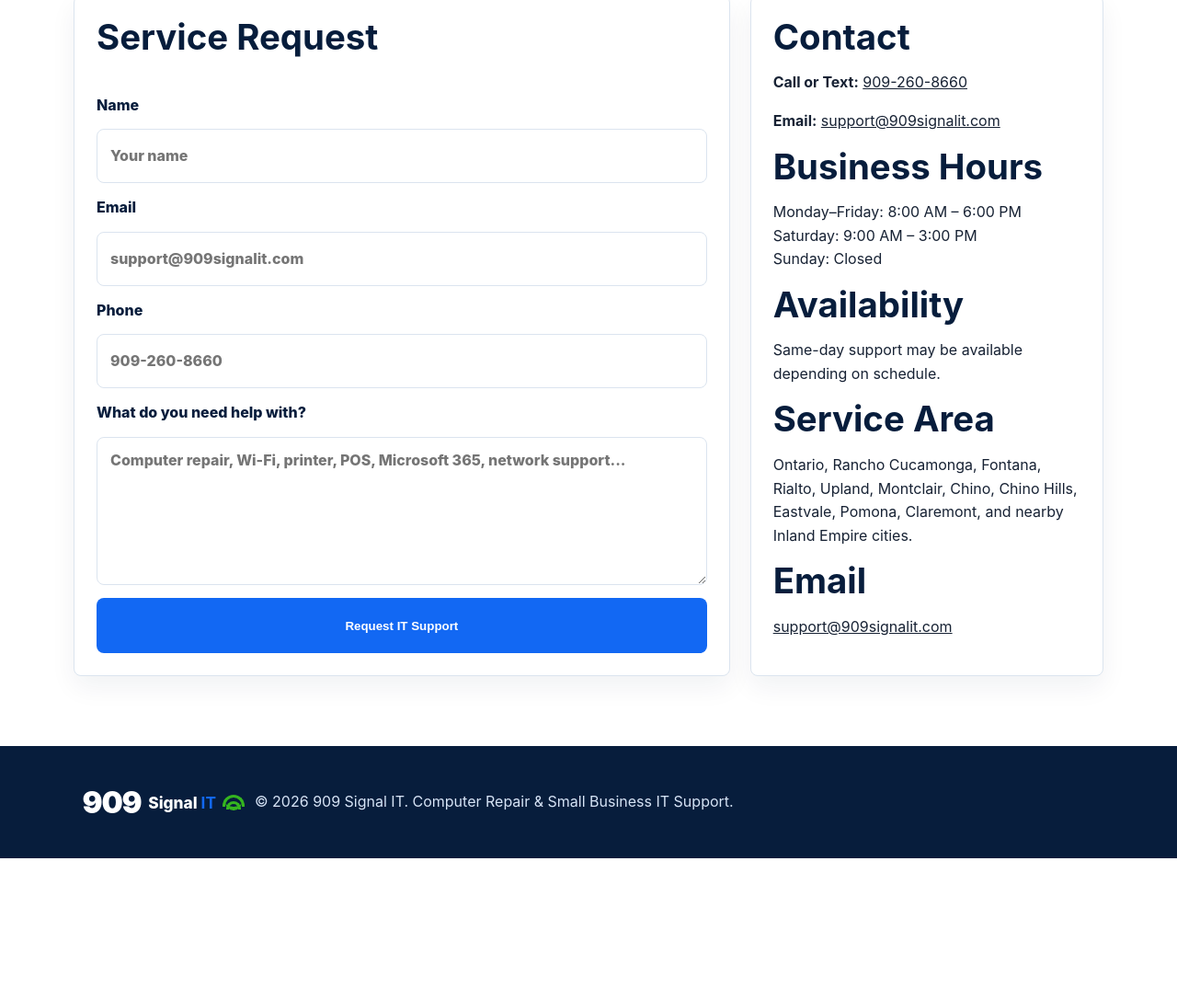
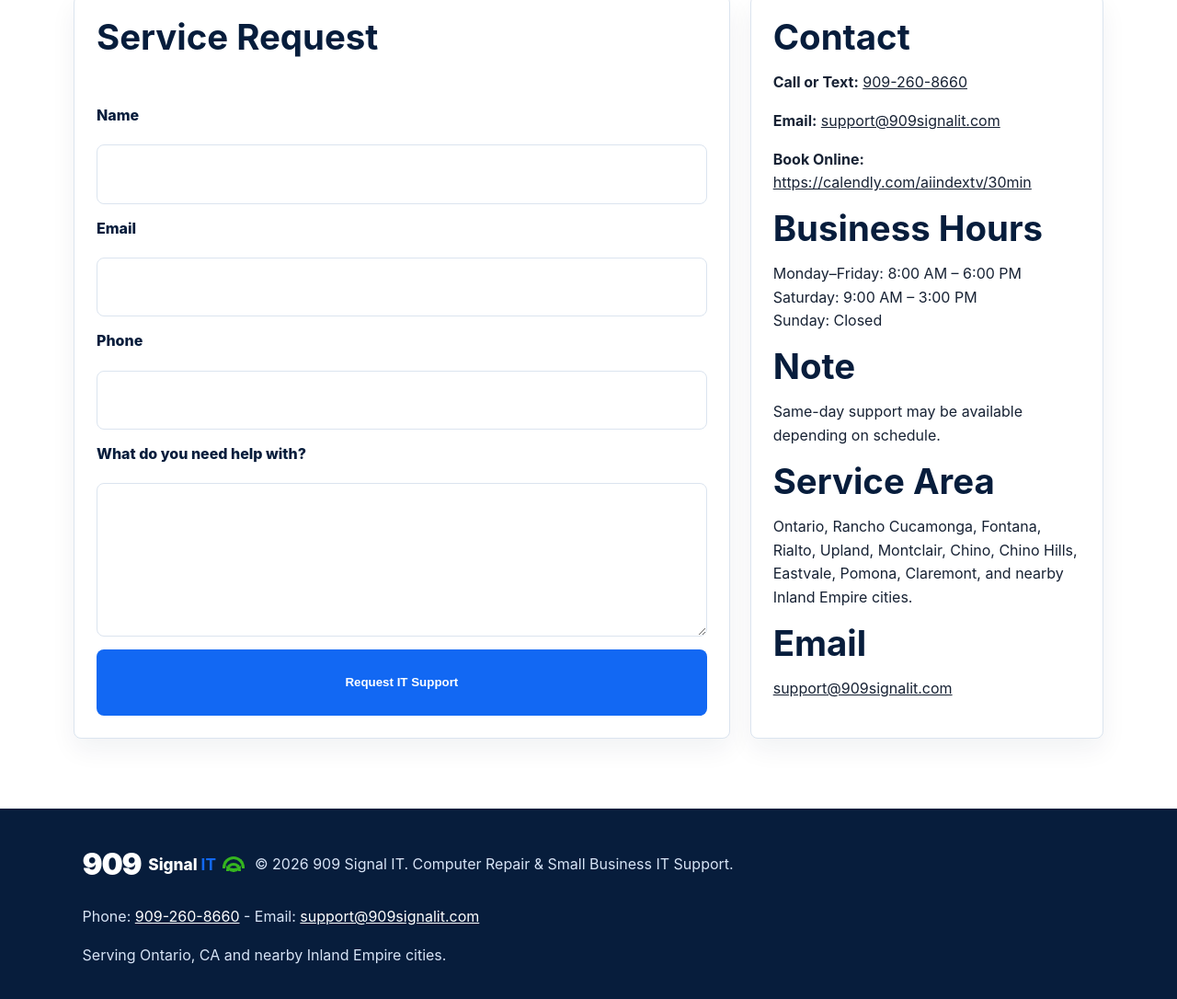
Before and after one commit to hanselboyd/909signalit-website, a website built with Vite: page contact.html in a window 1280 px wide. Shown: the part 1585-2671 px from the top of the page at 92% size. Before the commit the page ends 2518 px from the top, so only its background shows below. Built offline with nearby package versions, Linux system fonts and the light colour scheme; a script that the page names is missing.

```diff
--- a/contact.html
+++ b/contact.html
@@ -46,19 +46,20 @@
       <section class="section contact-layout">
         <form class="contact-form" aria-label="Service request form">
           <h2>Service Request</h2>
-          <label>Name <input type="text" name="name" placeholder="Your name" /></label>
-          <label>Email <input type="email" name="email" placeholder="support@909signalit.com" /></label>
-          <label>Phone <input type="tel" name="phone" placeholder="909-260-8660" /></label>
-          <label>What do you need help with? <textarea name="message" rows="5" placeholder="Computer repair, Wi-Fi, printer, POS, Microsoft 365, network support..."></textarea></label>
+          <label>Name <input type="text" name="name" /></label>
+          <label>Email <input type="email" name="email" /></label>
+          <label>Phone <input type="tel" name="phone" /></label>
+          <label>What do you need help with? <textarea name="message" rows="5"></textarea></label>
           <button class="button primary" type="button">Request IT Support</button>
         </form>
         <aside class="contact-card">
           <h2>Contact</h2>
           <p><strong>Call or Text:</strong> <a href="tel:+19092608660">909-260-8660</a></p>
           <p><strong>Email:</strong> <a href="mailto:support@909signalit.com">support@909signalit.com</a></p>
+          <p><strong>Book Online:</strong> <a href="https://calendly.com/aiindextv/30min">https://calendly.com/aiindextv/30min</a></p>
           <h2>Business Hours</h2>
           <p>Monday–Friday: 8:00 AM – 6:00 PM<br />Saturday: 9:00 AM – 3:00 PM<br />Sunday: Closed</p>
-          <h2>Availability</h2>
+          <h2>Note</h2>
           <p>Same-day support may be available depending on schedule.</p>
           <h2>Service Area</h2>
           <p>Ontario, Rancho Cucamonga, Fontana, Rialto, Upland, Montclair, Chino, Chino Hills, Eastvale, Pomona, Claremont, and nearby Inland Empire cities.</p>
@@ -67,7 +68,7 @@
         </aside>
       </section>
     </main>
-    <footer class="site-footer"><div class="footer-brand"><span class="brand footer-brand-logo" aria-label="909 Signal IT"><span class="brand-909">909</span><span class="brand-text">Signal <strong>IT</strong></span><span class="brand-signal" aria-hidden="true"></span></span><p>&copy; 2026 909 Signal IT. Computer Repair & Small Business IT Support.</p></div></footer>
+    <footer class="site-footer"><div class="footer-brand"><span class="brand footer-brand-logo" aria-label="909 Signal IT"><span class="brand-909">909</span><span class="brand-text">Signal <strong>IT</strong></span><span class="brand-signal" aria-hidden="true"></span></span><p>&copy; 2026 909 Signal IT. Computer Repair & Small Business IT Support.</p></div><p>Phone: <a href="tel:+19092608660">909-260-8660</a> - Email: <a href="mailto:support@909signalit.com">support@909signalit.com</a></p><p>Serving Ontario, CA and nearby Inland Empire cities.</p></footer>
     <script type="module" src="/src/main.js"></script>
   </body>
 </html>
```
Also changed, not shown: business-it.html (+1 -1 lines), index.html (+2 -7 lines), service-areas.html (+1 -1 lines), services.html (+1 -1 lines).
